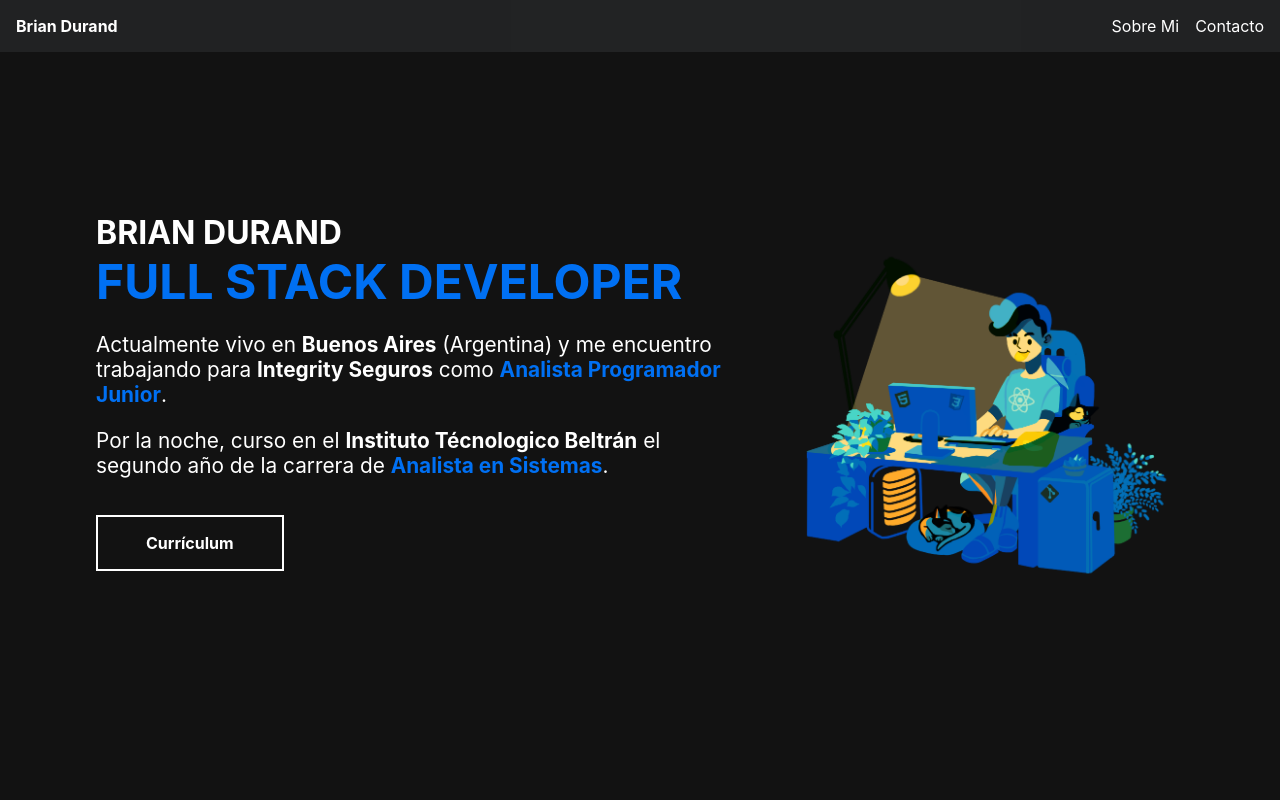
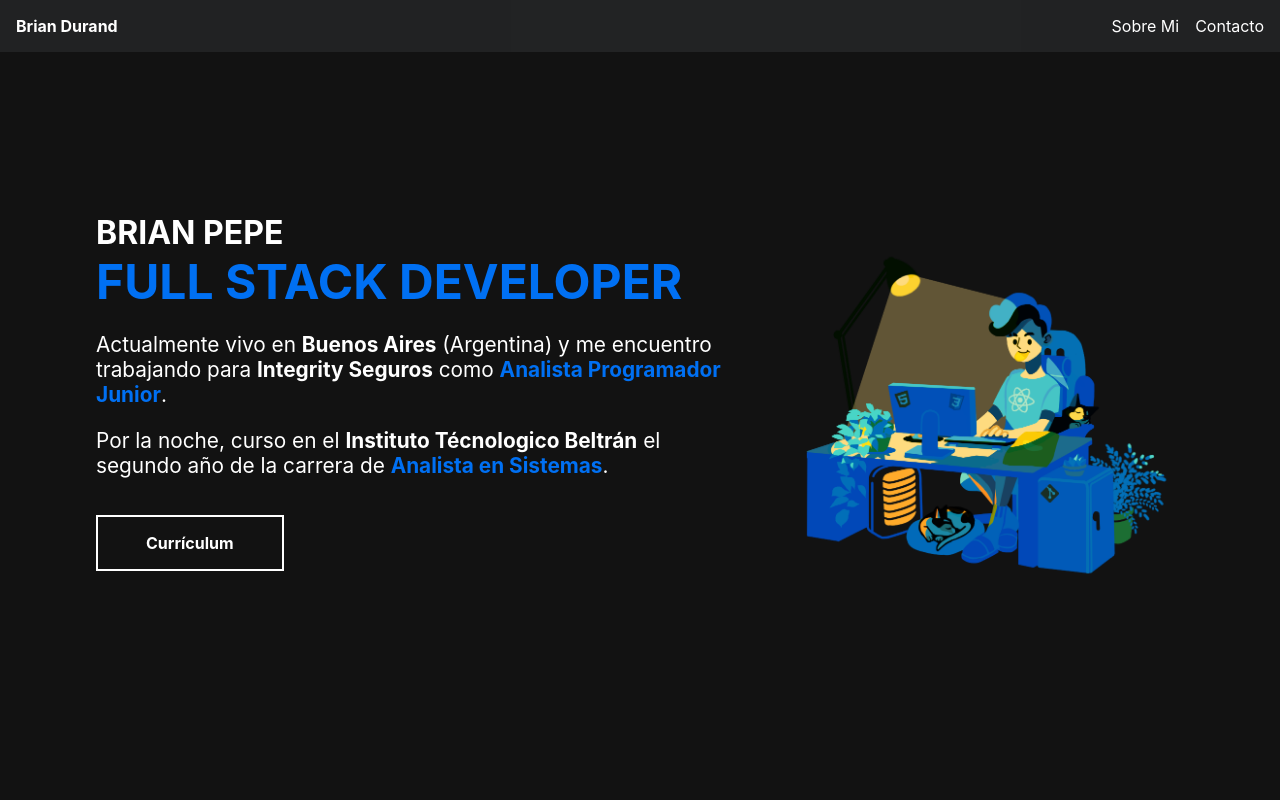
Before and after one commit to Alfacoy/D-Portafolio, a Next.js app: page / in a window 1280 px wide. Shown: the top 800 px of the page. Built offline with nearby package versions, Linux system fonts and the light colour scheme.

Commit message:
I test the branch

```diff
--- a/components/Wellcome/index.jsx
+++ b/components/Wellcome/index.jsx
@@ -5,7 +5,7 @@ const Wellcome = () => {
         <header className={` ${style.header} g_container`}>
             <article>
                 <div>
-                    <h1 className={`g_title`}>Brian Durand</h1>
+                    <h1 className={`g_title`}>Brian Pepe</h1>
                     <h2 className={style.header__subtitle}>Full Stack Developer</h2>
                 </div>
 
```
